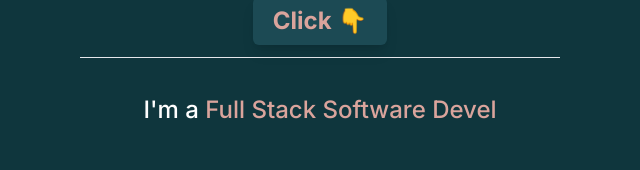
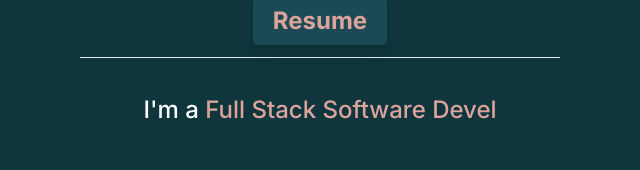
Before and after one commit to Jai-Marothiya/Portfolio, a website built with Vite: page index.html in a window 1280 px wide. Shown: the part 463-633 px from the top of the page, 320-960 px from the left. Built offline with nearby package versions, Linux system fonts and the light colour scheme; files whose address does not match are found by name.

Commit message:
change location of cv.pdf

```diff
--- a/index.html
+++ b/index.html
@@ -139,8 +139,8 @@
           <button
             class="w-fit px-5 py-2 font-semibold text-2xl shadow-lg bg-[#1c4a54] font-[Inter] text-[#daa49c] rounded-md border-none hover:bg-[#daa49c] hover:text-white hover:scale-110 transition-all ease-in-out duration-1000"
           >
-            <a href="./image/CV_Jai_Marothiya.pdf" download="CV_Jai_Marothiya"
-              >Click 👇</a
+            <a href="./CV_Jai_Marothiya.pdf" download="CV_Jai_Marothiya.pdf"
+              >Resume</a
             >
           </button>
         </div>
```
Also changed, not shown: 2 other files.
